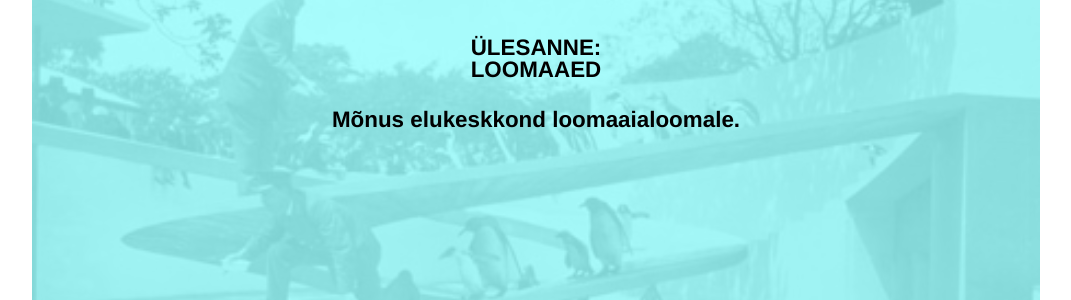
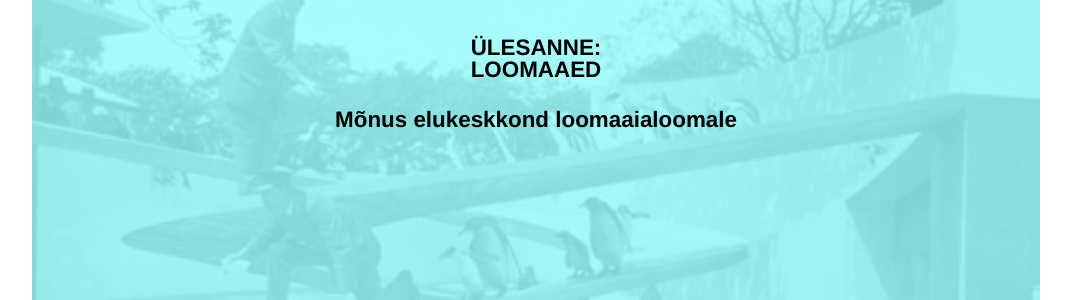
Before and after one commit to ruumiharidus/ruumiharidus.github.io, a Jekyll site: the page built from _posts/2015-11-25-loomaaed.md, in a window 1280 px wide. Shown: the part 450-750 px from the top of the page, without its empty margins (104-1175 px from the left). Built offline with Jekyll 4.4.1, drawn with Linux system fonts in a browser that asks for light colours; nearby versions of some CDN libraries.

```diff
--- a/_posts/2015-11-25-loomaaed.md
+++ b/_posts/2015-11-25-loomaaed.md
@@ -1,10 +1,11 @@
 ---
 layout: lesson
 title: Loomaaed
-description: Mõnus elukeskkond loomaaialoomale.
+description: Mõnus elukeskkond loomaaialoomale
 image: /images/loomaaed.jpg
 published: true
 ---
+
 
 <section class="section-bang">
 ### !
```
